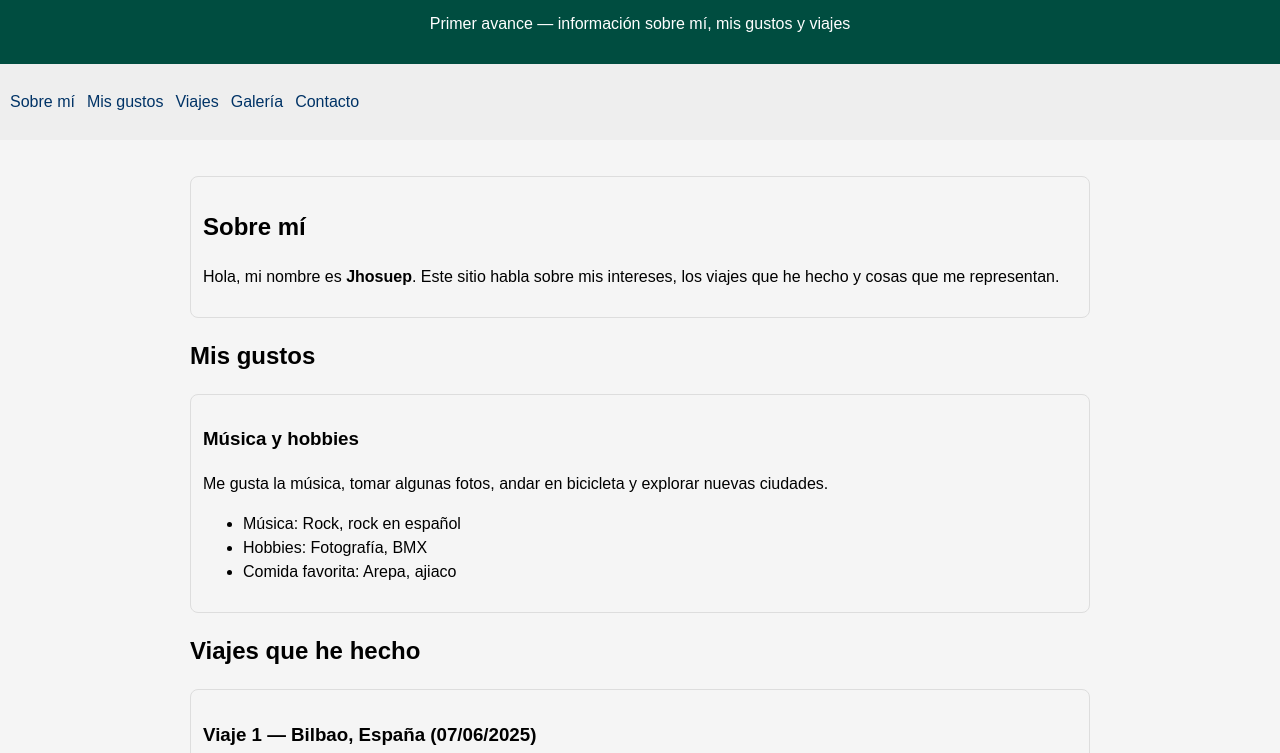
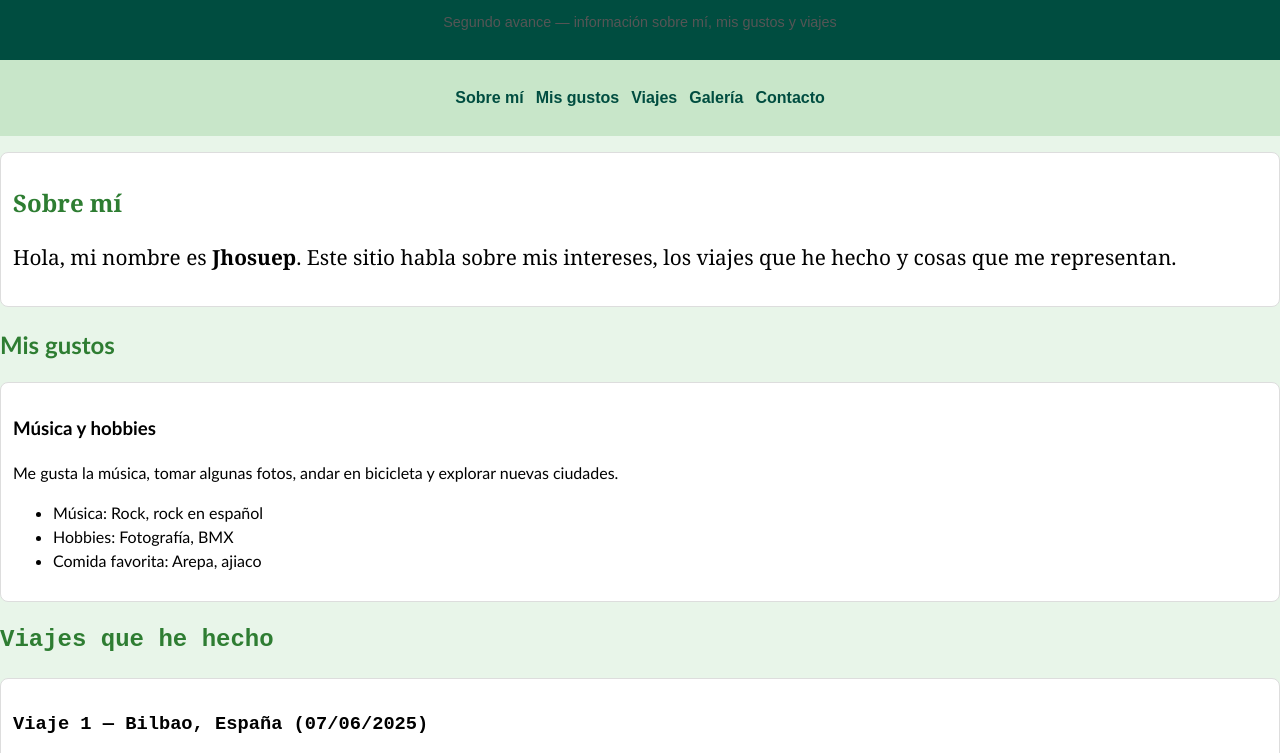
Before and after one commit to skolmijhosuepmarin-cpu/mi_primer_avance, a plain HTML site: page index.html in a window 1280 px wide. Shown: the part 91-844 px from the top of the page. Drawn offline with Linux system fonts and the light colour scheme.

Commit message:
Revise index.html for second site update
Updated the content and styles for the personal site, enhancing layout and design.

```diff
--- a/index.html
+++ b/index.html
@@ -3,27 +3,108 @@
 <head>
   <meta charset="utf-8" />
   <meta name="viewport" content="width=device-width,initial-scale=1" />
-  <title>Mi sitio personal - Primer avance</title>
+  <title>Mi sitio personal - Segundo avance</title>
   <style>
-    /* Estilos para primer avance */
-    body { font-family: Arial, Helvetica, sans-serif; line-height:1.5; margin:0; padding:0; }
-    body { background-color: #f5f5f5; }
-    header, footer { background: #004d40; color: white; text-align:center; padding:12px 0; }
-    main { padding:20px; max-width:900px; margin:0 auto; }
-    nav { background:#eee; padding:10px; margin-bottom:16px; }
-    nav ul { list-style:none; padding:0; display:flex; gap:12px; }
-    nav a { text-decoration:none; color:#036; }
-    section { margin-bottom:20px; }
-    article { margin-bottom:12px; padding:12px; border:1px solid #ddd; border-radius:8px; }
-    aside { background:#f9f9f9; padding:12px; border-left:4px solid #0b6; margin-bottom:20px; }
-    .gallery img { max-width:100%; height:auto; display:block; margin-bottom:8px; border-radius:6px; }
-    footer p { margin:6px 0; font-size:0.95rem; }
+    /* === Estilos generales === */
+    body {
+      font-family: Arial, Helvetica, sans-serif;
+      line-height: 1.5;
+      margin: 0;
+      padding: 0;
+      background-color: #e8f5e9; /* color de fondo del sitio */
+    }
+
+    header, footer {
+      background: #004d40;
+      color: white;
+      text-align: center;
+      padding: 12px 0;
+    }
+
+    nav {
+      background: #c8e6c9;
+      padding: 10px;
+      margin-bottom: 16px;
+    }
+
+    nav ul {
+      list-style: none;
+      padding: 0;
+      display: flex;
+      gap: 12px;
+      justify-content: center;
+    }
+
+    nav a {
+      text-decoration: none;
+      color: #004d40;
+      font-weight: bold;
+    }
+
+    section { margin-bottom: 20px; }
+
+    article {
+      margin-bottom: 12px;
+      padding: 12px;
+      border: 1px solid #ddd;
+      border-radius: 8px;
+      background: #ffffff;
+    }
+
+    aside {
+      background: #f9f9f9;
+      padding: 12px;
+      border-left: 4px solid #004d40;
+      margin-bottom: 20px;
+    }
+
+    .gallery img {
+      max-width: 100%;
+      height: auto;
+      display: block;
+      margin-bottom: 8px;
+      border-radius: 6px;
+    }
+
+    footer p {
+      margin: 6px 0;
+      font-size: 0.95rem;
+    }
+
+    /* === Selectores === */
+    h2 {
+      color: #2e7d32; /* cambia el color de los títulos */
+    }
+
+    /* === Clases para tamaños de texto === */
+    .texto-grande {
+      font-size: 1.3rem;
+    }
+
+    .texto-pequeno {
+      font-size: 0.9rem;
+      color: #555;
+    }
+
+    /* === ID para tipo de letra especial === */
+    #sobre-mi {
+      font-family: "Georgia", serif;
+    }
+
+    #gustos {
+      font-family: "Trebuchet MS", sans-serif;
+    }
+
+    #viajes {
+      font-family: "Courier New", monospace;
+    }
   </style>
 </head>
 <body>
+
 <header>
   <h1>Mi sitio personal</h1>
-  <p>Primer avance — información sobre mí, mis gustos y viajes</p>
+  <p class="texto-pequeno">Segundo avance — información sobre mí, mis gustos y viajes</p>
 </header>
 
 <nav>
@@ -40,7 +121,7 @@
   <section id="sobre-mi">
     <article>
       <h2>Sobre mí</h2>
-      <p>
+      <p class="texto-grande">
         Hola, mi nombre es <strong>Jhosuep</strong>. Este sitio habla sobre mis intereses, los viajes que he hecho y cosas que me representan.
       </p>
     </article>
@@ -73,20 +154,19 @@
     </article>
     <article>
       <h3>Viaje 3 — Comunidad Valenciana, España (04/08/2025)</h3>
-      <p>Una región con demasiada historia, playas y calas hermosas, el mar mediterraneo, inigualable y tranquilo. Una gastronomía deliciosa, especialmente la tortilla de patata.</p>
+      <p>Una región con demasiada historia, playas y calas hermosas, el mar mediterráneo, inigualable y tranquilo. Una gastronomía deliciosa, especialmente la tortilla de patata.</p>
     </article>
   </section>
 
   <aside>
     <h3>Autor</h3>
     <p>Nombre del autor: <strong>Jhosuep</strong></p>
-    <p>Institución: <em>skolmi</em></p>
+    <p>Institución: <em>Skolmi</em></p>
   </aside>
 
   <section id="galeria">
     <h2>Galería</h2>
     <div class="gallery">
-      <!-- aun no he puesto imágenes -->
       <img src="imagen1.jpg" alt="En esta imagen una pequeña vista a Bilbao" />
       <img src="imagen2.jpg" alt="Un atardecer en Copenhague" />
       <img src="imagen3.jpg" alt="Una playa en Alicante" />
@@ -104,7 +184,7 @@
 </main>
 
 <footer>
-  <p>Jhosuep — skolmi</p>
+  <p>Jhosuep — Skolmi</p>
   <p>Correo: <a href="mailto:skolmi.jhosuep.marin@gmail.com">skolmi.jhosuep.marin@gmail.com</a></p>
 </footer>
 
```
